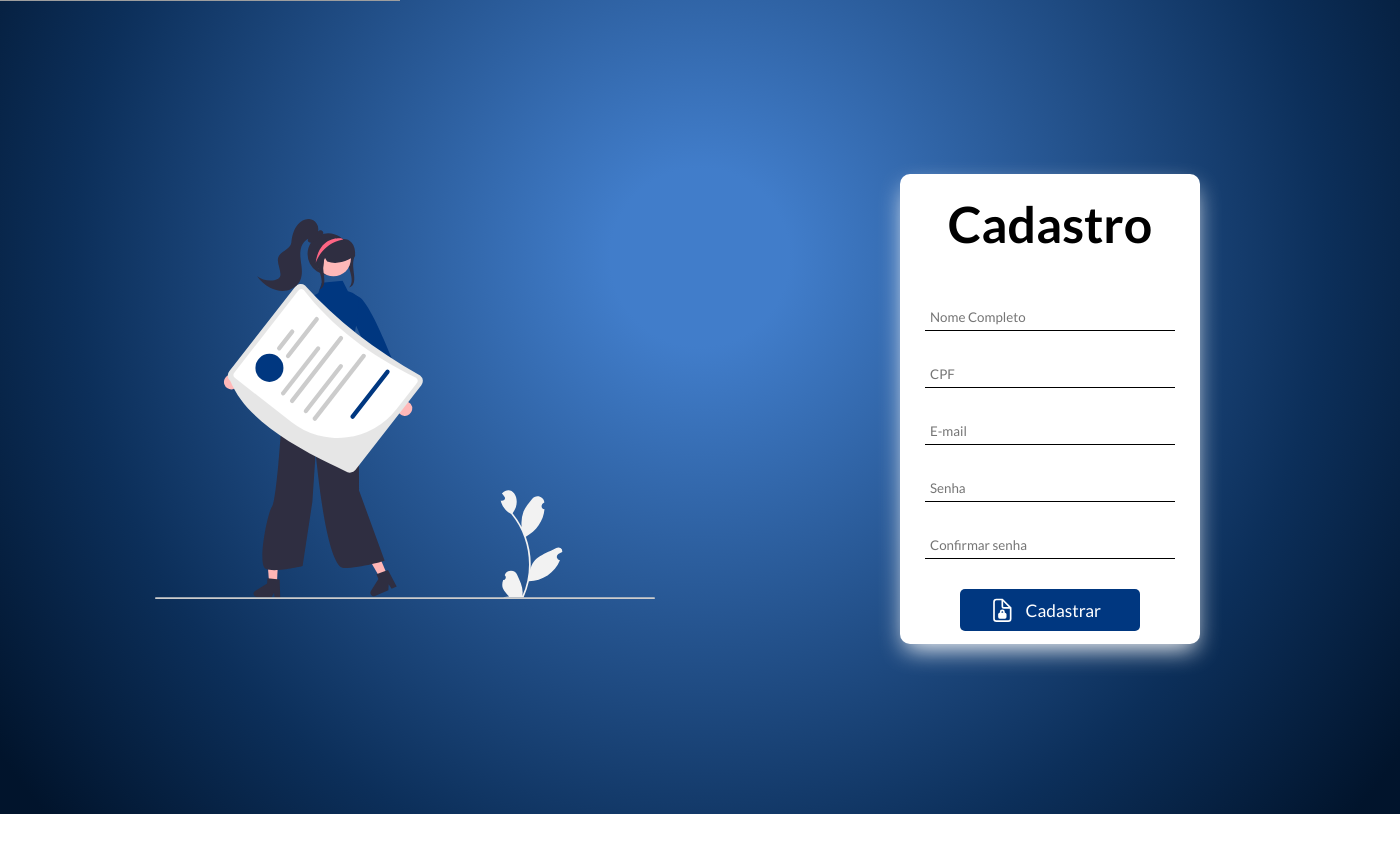
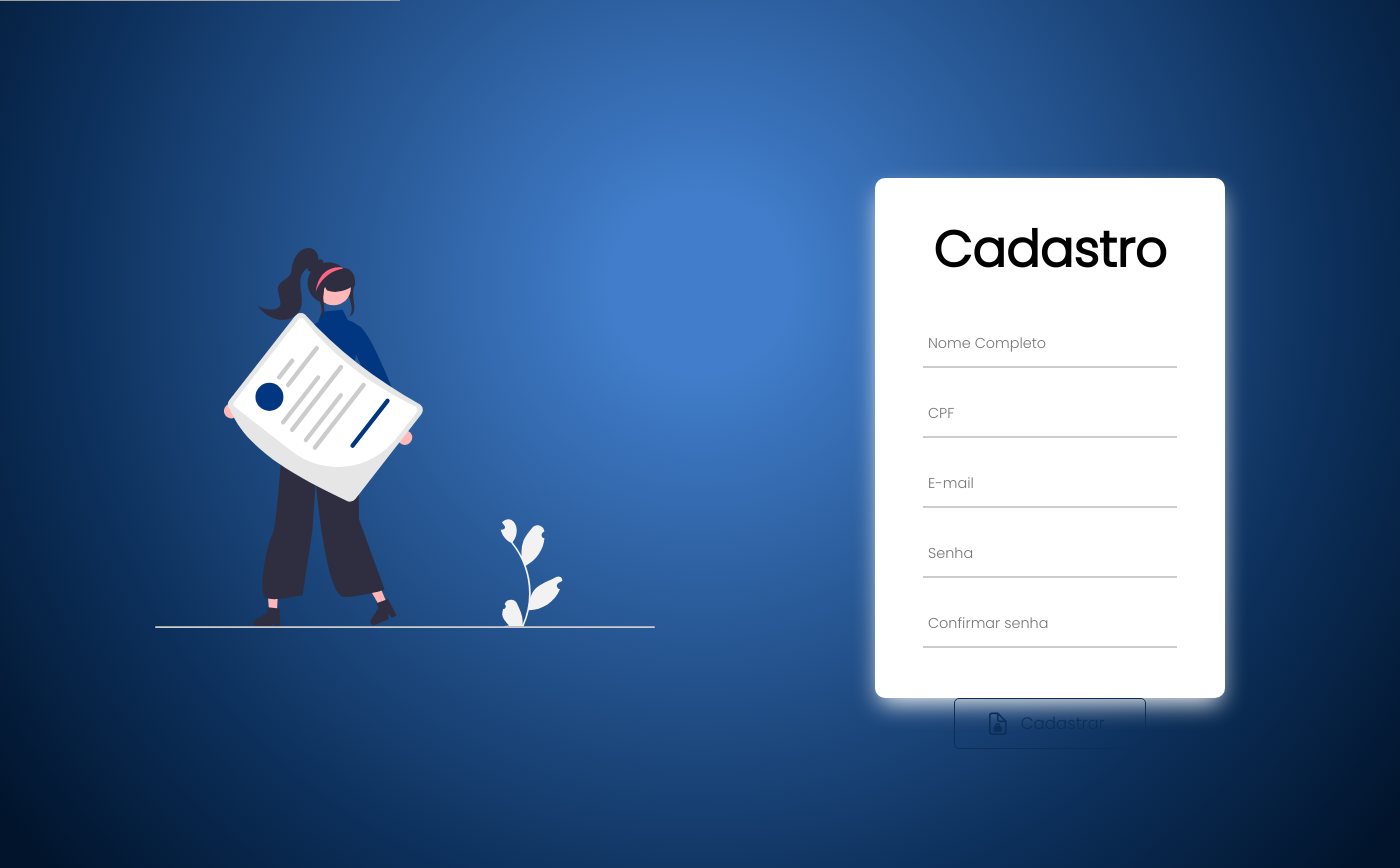
Before and after one commit to BlackBoltEdu/SimplificaEventos, a PHP site: page /view/cadastro.html in a window 1400 px wide. Shown: the part 299-1167 px from the top of the page. Before the commit the page ends 1113 px from the top, so only its background shows below. Run offline with PHP 8.4, Linux system fonts and the light colour scheme; grey boxes are pictures that could not be loaded.

Commit message:
Cadastro de usuário
Cadastro de usuário no banco de dados com PHP

```diff
--- a/assets/css/login.css
+++ b/assets/css/login.css
@@ -119,6 +119,7 @@ form .input-field:first-child{
 	background: transparent;
 	width: 100%;
 	height: 20px;
+    padding: 20px 5px;
 }
 
 .input-field input::placeholder {
--- a/assets/css/style.css
+++ b/assets/css/style.css
@@ -1,7 +1,7 @@
-@import url('https://fonts.googleapis.com/css2?family=Lato:wght@100;400;700&display=swap');
+@import url('https://fonts.googleapis.com/css2?family=Poppins:wght@300&display=swap');
 
 *{
-    font-family: 'Lato', sans-serif;
+    font-family: 'Poppins', sans-serif;
     margin: 0;
     padding: 0;
     box-sizing: border-box;
@@ -32,12 +32,12 @@ section{
 }
 
 .container-form{
-    width: 20vw;
-    height: 55vh;
+    width: 25vw;
+    height: 65vh;
     min-width: 300px;
     min-height: 470px;
+    padding: 0px 3rem;
     background-color: #FFF;
-    padding: 20px;
     box-shadow: rgb(250, 250, 250) 0px 10px 25px -5px;
     border-radius: 10px;
 }
@@ -45,53 +45,108 @@ section{
     text-align: center;
     font-size: 50px;
     font-weight: 600;
-    margin-bottom: 50px;
+    margin: 35px 0px;
 }
 
-.input-field{
+.input-field {
+    position: relative;
+	min-width: fit-content;
+}
+
+.input-field input{
+    display: flex;
+    flex-direction: column;
+    justify-content: center;
+    align-items: center;
+
+    width: 100%;
+    height: 1em;
+    padding: 20px 5px;
+    margin-bottom: 30px;
+
+    outline: none;
+    font-size: 0.9rem;
+    color: rgba(0, 0, 0, 0.7);
+    border: none;
+    background: transparent;
+    background-color: transparent;
+}
+
+
+/* Configuração do underline dos input's */
+.input-field .underline::before{
+    content: '';
+    position: absolute;
+    height: 2px;
+    width: 100%;
+    bottom: -5px;
+    left: 0;
+    background: rgba(0, 0, 0, 0.2);
+}
+.input-field .underline::after{
+    content: '';
+    position: absolute;
+    height: 2px;
+    width: 100%;
+    bottom: -5px;
+    left: 0;
+    background: linear-gradient(45deg,#3b6fb3, #003780);
+    transform: scaleX(0);
+    transition: all .3s ease-in-out;
+    transform-origin:left;
+}
+.input-field input:focus ~ .underline::after{
+    transform: scaleX(1);
+}
+/* Fim da configuração do underline dos input's */
+
+
+/* Configurando o botão do formulário */
+.btn{
     display: flex;
     flex-direction: column;
     justify-content: center;
     align-items: center;
 }
-.input-field input{
-    width: 250px;
-    padding: 5px;
-    margin-bottom: 30px;
-
-    border: none;
-    outline: none;
-    border-bottom: 1px solid;
-    background-color: transparent;
-}
-.input-field button{
-    width: 180px;
-    height: 42px;
+.btn button{
+    width: 15em;
+    height: 3.2rem;
 
     display: flex;
     justify-content: center;
     align-items: center;
+    margin-top: 25px;
 
-    color: #FFF;
-    background-color: #003780;
+    font-size: 0.8rem;
+    color: #0c2f5a;
+    background: transparent;
+    cursor: pointer;
 
-    border: none;
+    border: 1px solid #0c2f5a;
     border-radius: 5px;
-    cursor: pointer;
+    transition: 0.5s;
 }
-.input-field button ion-icon{
+.btn #button:hover {
+    font-size: 0.9rem;
+    font-weight: bold;
+    letter-spacing: 1px;
+    background: #0c2f5a;
+	color: #fafafa;
+}
+.btn button ion-icon{
     font-size: 2em;
 }
-.input-field button:hover{
+.btn button:hover{
     background-color: #04479e;
 }
-.input-field button:active{
+.btn button:active{
     background-color: #022c63;
 }
-.input-field button span{
+.btn button span{
     padding: 10px;
     font-size: 1.3em;
 }
+/* Fim da configuração do bottão */
 
 .section-one img{
     margin-left: 110px;
@@ -100,3 +155,7 @@ section{
     max-width: 600px;
     align-self: center;
 }
+
+.input-field.error{
+    background: linear-gradient(45deg,#b33b3b, #800000);
+}
--- /dev/null
+++ b/assets/js/login.js
@@ -0,0 +1,30 @@
+const init = () =>{
+    const validatePassword = (event) =>{
+       const input = event.currentTarget;
+
+       if(input.value.length < 8){
+           console.log(password.length < 8)
+           btnSubmit.setAttribute('disabled', 'disabled');
+           underline.classList.add('error');
+       }else{
+            btnSubmit.removeAttribute('disabled');
+            underline.classList.remove('error');
+       }
+
+
+    }
+
+    const password = document.querySelector('#password');
+    const passwordConf = document.querySelector('#passwordConf');
+    const btnSubmit = document.querySelector('#button');
+    const underline = document.querySelector('.underline');
+
+    password.addEventListener('input', validatePassword)
+    if(btnSubmit){
+        btnSubmit.addEventListener('click', (event) =>{
+            event.preventDefault();
+        });
+    }
+}
+
+window.onload = init;
--- a/view/cadastro.html
+++ b/view/cadastro.html
@@ -25,12 +25,31 @@
                     <form action="../php/RegisterUser.php" method="POST">
                             <div class="input-field">
                                 <input type="text" name="name" id="name" placeholder="Nome Completo" autocomplete="off" required>
+                                    <div class="underline"></div>
+                            </div>
+
+                            <div class="input-field">
                                 <input type="text" name="cpf" id="cpf" placeholder="CPF" autocomplete="off" required>
+                                <div class="underline"></div>
+                            </div>
+
+                            <div class="input-field">
                                 <input type="email" name="email" id="email" placeholder="E-mail" required>
-                            <input type="password" name="password" id="password" placeholder="Senha" required>
-                            <input type="password" name="password" id="password" placeholder="Confirmar senha" required>
+                                <div class="underline"></div>
+                            </div>
 
-                            <button type="submit">
+                            <div class="input-field">
+                                <input id="password" type="password" name="password"  placeholder="Senha" required>
+                                <div class="underline"></div>
+                            </div>
+
+                            <div class="input-field">
+                                <input id="passwordConf" type="password" name="passwordConf"  placeholder="Confirmar senha" required>
+                                <div class="underline error"></div>
+                            </div>
+
+                            <div class="btn">
+                                <button id="button" type="submit" disabled>
                                     <ion-icon name="document-lock-outline"></ion-icon><span>Cadastrar</span>
                                 </button>
                             </div>
@@ -39,6 +58,8 @@
             </section>
         </main>
 
+
+        <script src="../assets/js/login.js"></script>
         <script type="module" src="https://unpkg.com/ionicons@5.5.2/dist/ionicons/ionicons.esm.js"></script>
     </body>
 </html>
--- a/view/login.html
+++ b/view/login.html
@@ -14,12 +14,12 @@
 
             <form action="../php/logar.php" method="post">
                 <div class="input-field">
-                    <input type="email" name="email" id="email" placeholder="E-mail" autocomplete="off">
+                    <input type="email" name="email" id="email" placeholder="e-mail" autocomplete="off">
                         <div class="underline teste"></div>
                 </div>
 
                 <div class="input-field">
-                    <input type="password" name="senha" id="senha" placeholder="Senha">
+                    <input type="password" name="senha" id="senha" placeholder="senha">
                     <div class="underline"></div>
                 </div>
 
```
Also changed, not shown: assets/php/Conexao.php (added, +19 -0 lines), assets/php/RegisterUser.php (added, +28 -0 lines). Lines whose indentation alone changed are shown as unchanged.
